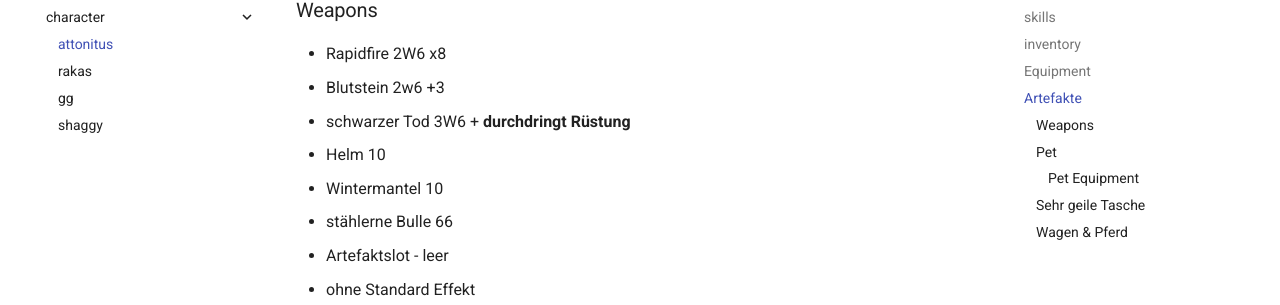
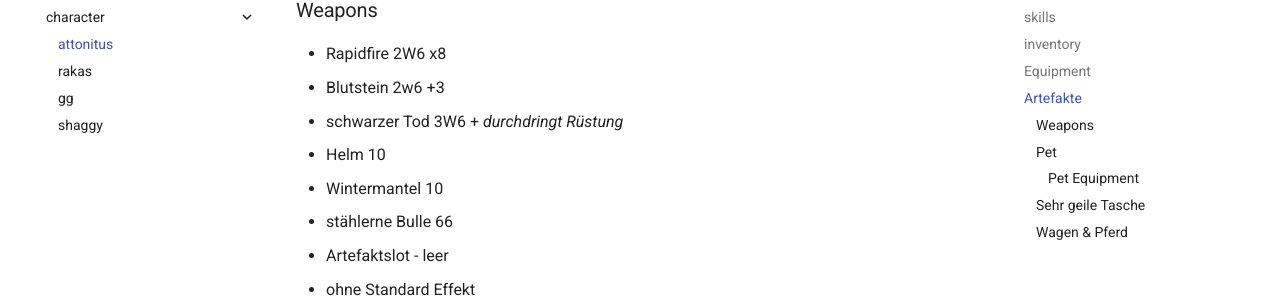
Before and after one commit to mkdocs-pnp/avalon, an MkDocs documentation site: the page built from docs/character/attonitus_fulgur.md, in a window 1280 px wide and 900 px high, scrolled down 1193 px. Shown: the part 145-450 px from the top of the window. Built offline with MkDocs 1.6.1 and Material for MkDocs 9.7.7, drawn with Linux system fonts in a browser that asks for light colours.

```diff
--- a/docs/character/attonitus_fulgur.md
+++ b/docs/character/attonitus_fulgur.md
@@ -39,7 +39,7 @@
 
 * Rapidfire                2W6 x8
 * Blutstein                2w6 +3
-* schwarzer Tod            3W6 + __durchdringt Rüstung__
+* schwarzer Tod            3W6 + _durchdringt Rüstung_
 * Helm                     10
 * Wintermantel             10
 * stählerne Bulle         66
```
